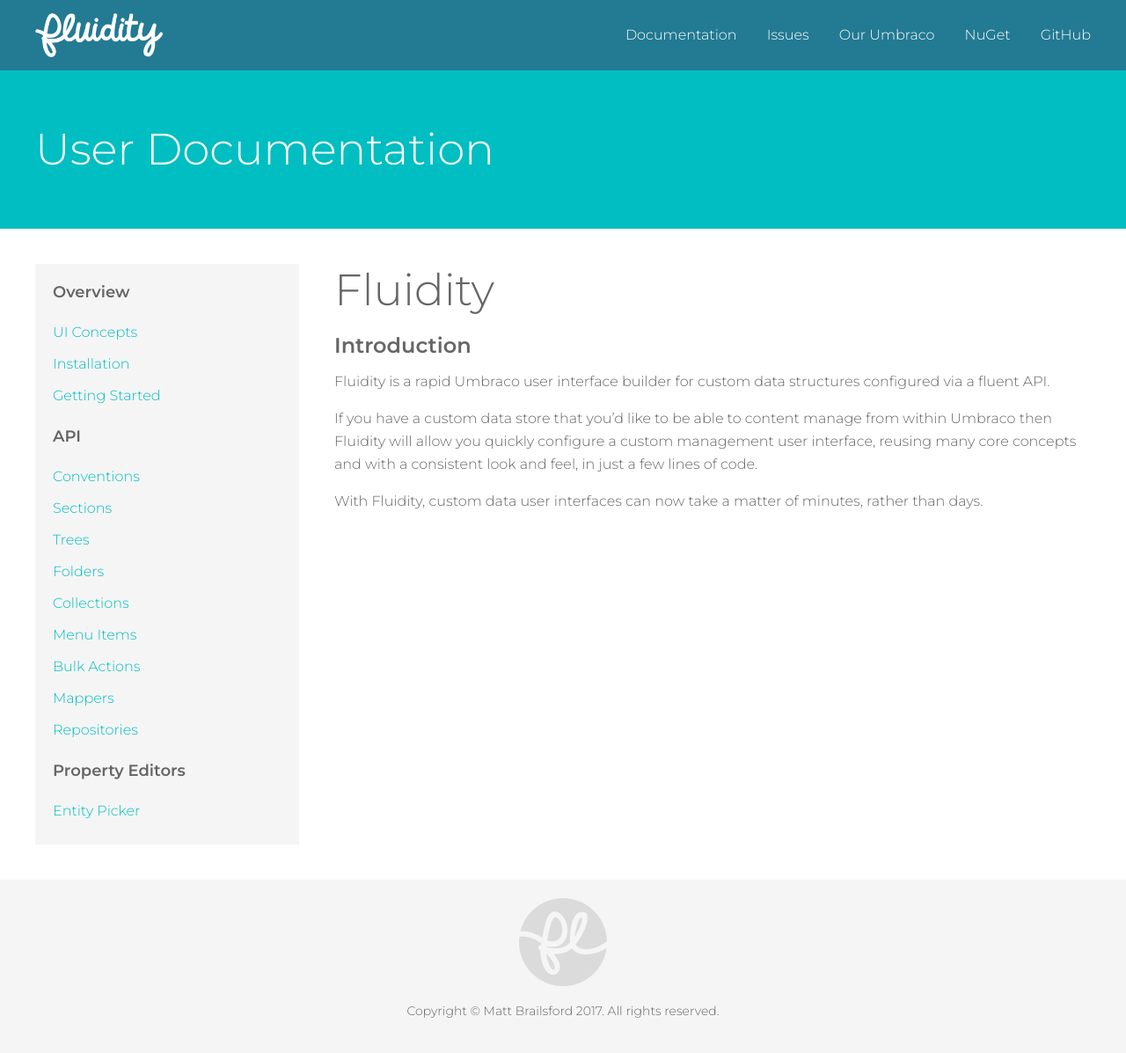
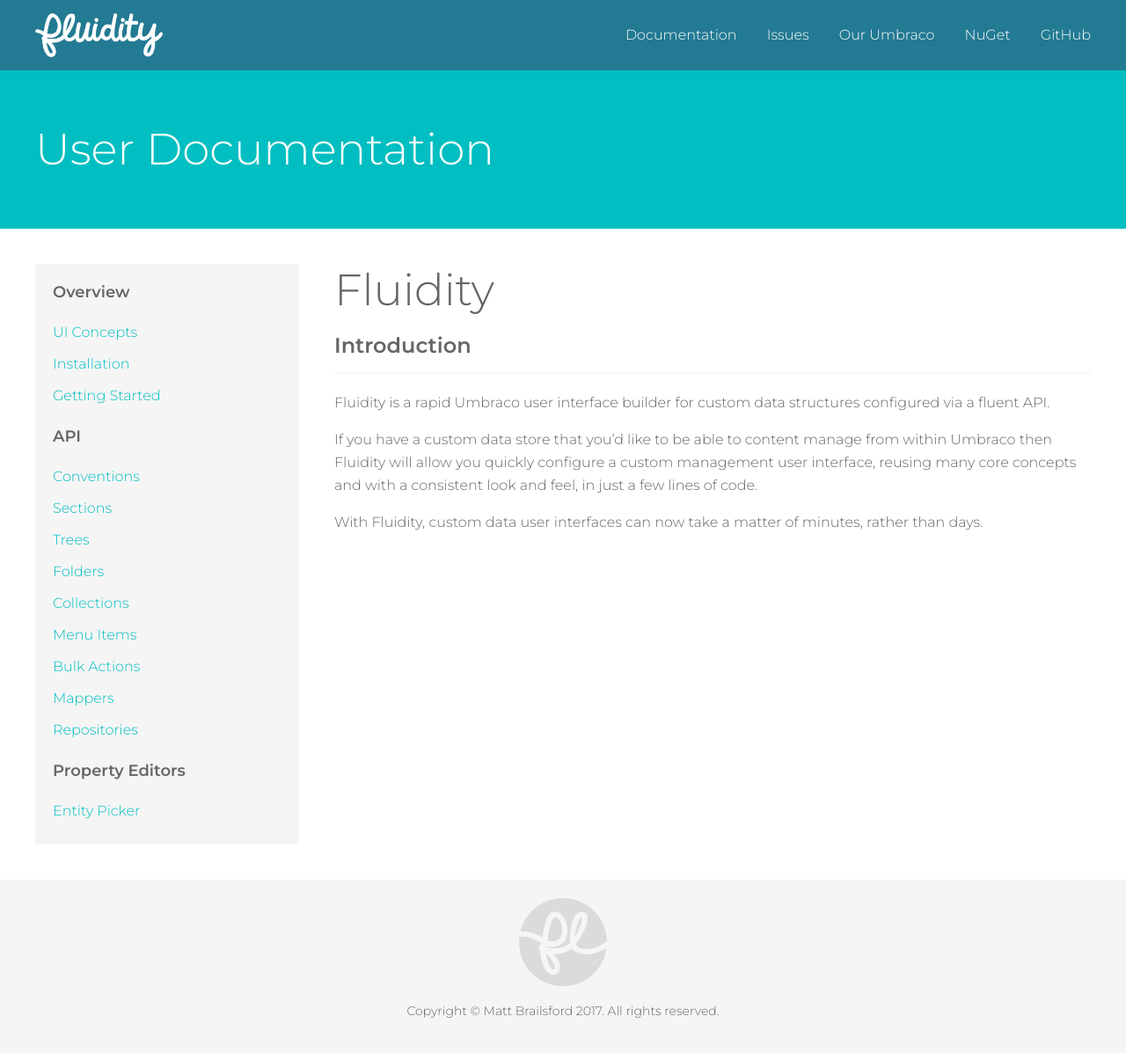
Before and after one commit to mattbrailsford/umbraco-fluidity, a Jekyll site: the page built from docs/_pages/00-home.md, in a window 1280 px wide. Shown: the whole page at 88% size. Built offline with Jekyll 4.4.1, drawn with Linux system fonts in a browser that asks for light colours.

Commit message:
Updated H3 styles

```diff
--- a/docs/css/styles.css
+++ b/docs/css/styles.css
@@ -38,6 +38,10 @@
     font-weight: 600;
     font-size: 20px;
     line-height: 35px;
+
+    padding-bottom: 10px;
+    border-bottom: solid 2px #f5f5f5;
+    margin-bottom: 20px;
 }
 
 @media only screen and (min-width: 960px) {
@@ -289,6 +293,9 @@
     font-size: 18px;
     line-height: 24px;
     color: #666;
+    border: 0;
+    padding: 0;
+    margin: 0;
 }
 
 .side-nav h3 a {
```
